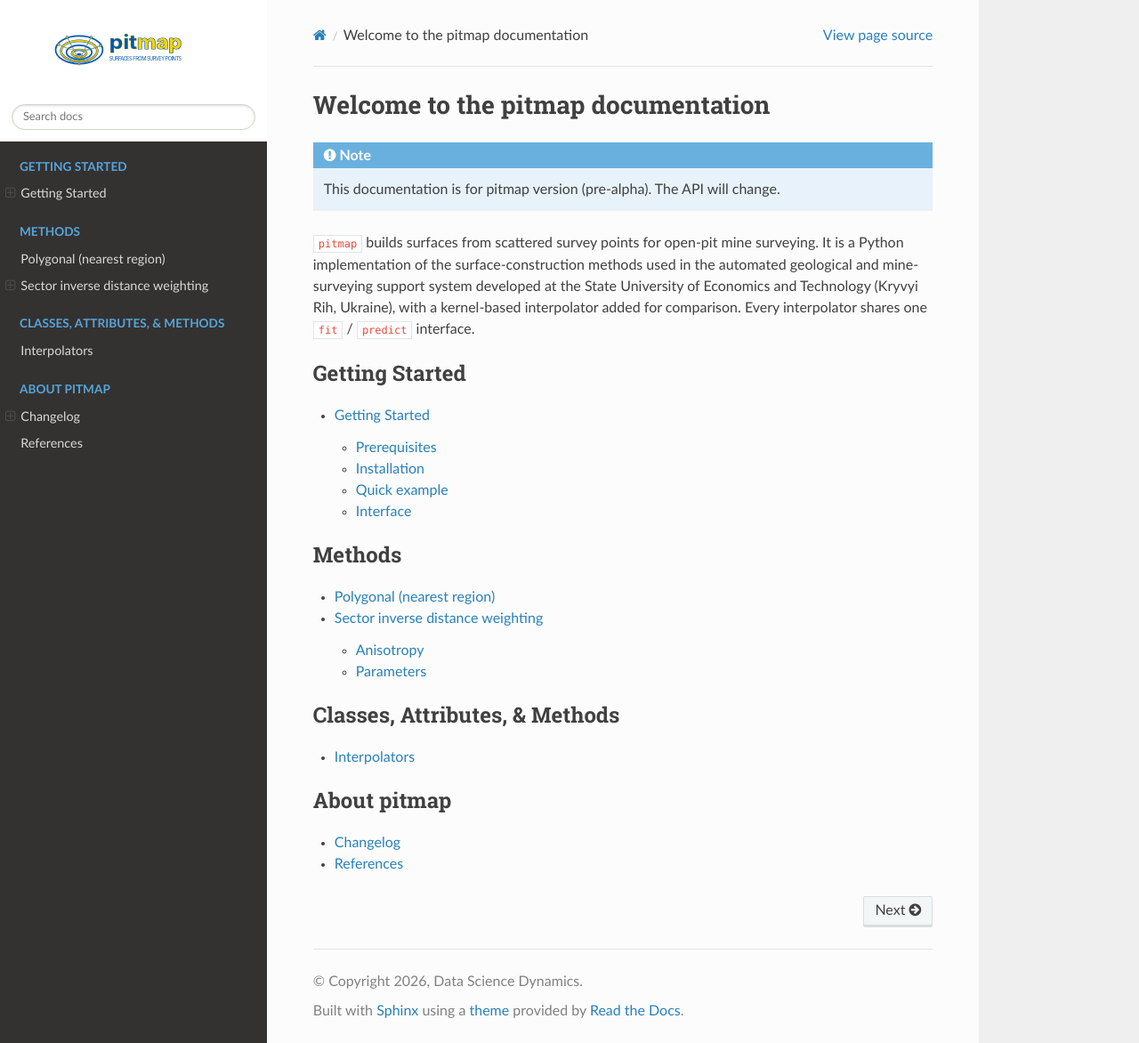
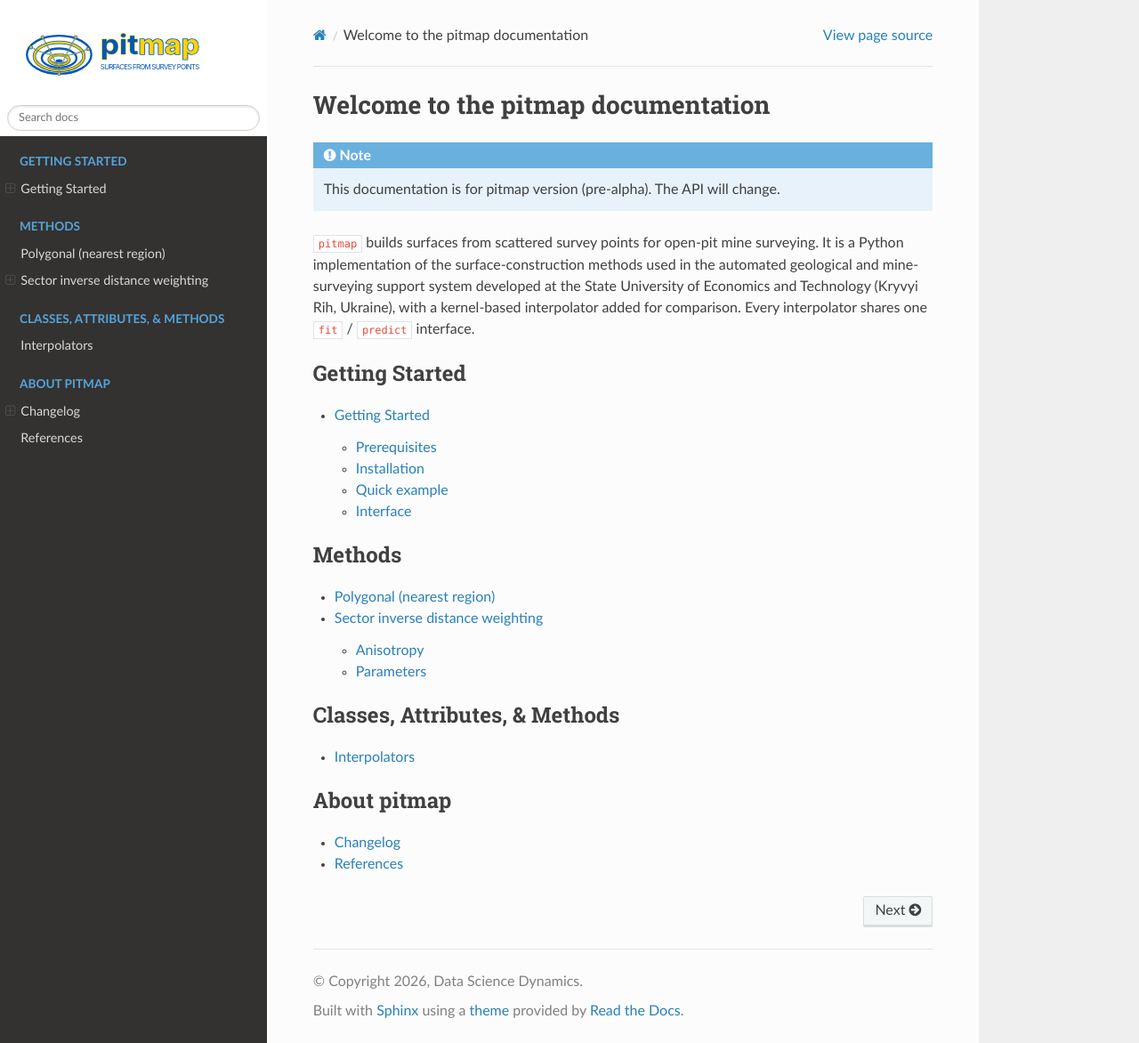
Before and after one commit to datasciencedynamics/pitmap, a Sphinx documentation site: the page built from docs/index.rst, in a window 1280 px wide and 1172 px high. Shown: the whole window at 89% size. Built offline with Sphinx 7.4.7 and the Read the Docs theme 3.1.0, drawn with Linux system fonts in a browser that asks for light colours.

Commit message:
Larger sidebar logo

```diff
--- a/docs/_static/custom.css
+++ b/docs/_static/custom.css
@@ -1,4 +1,5 @@
-/* logo on the RTD sidebar: white background panel so the yellow reads on the dark sidebar */
-.wy-side-nav-search { background: #ffffff; }
-.wy-side-nav-search > a img.logo { width: 200px; }
+/* logo on the RTD sidebar: white panel so the yellow reads, sized nearly edge to edge */
+.wy-side-nav-search { background: #ffffff; padding: 10px 8px 6px; }
+.wy-side-nav-search > a { padding: 0; margin: 0; }
+.wy-side-nav-search > a img.logo { width: 100%; max-width: 270px; margin: 0 auto; }
 .wy-side-nav-search input[type=text] { border-color: #d3d1c7; }
```
